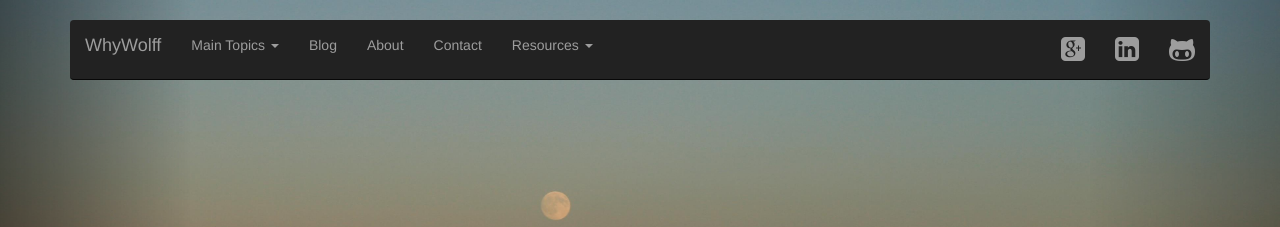
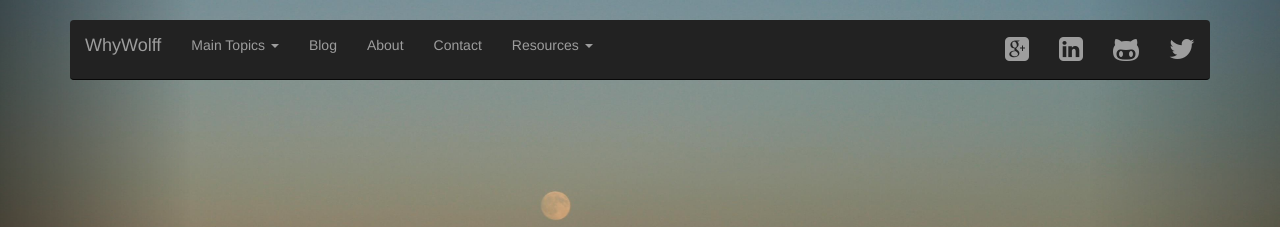
Before and after one commit to LifeHasOrder/LifeHasOrder.github.io, a Jekyll site: the page index.html, which Jekyll copies as it is, in a window 1280 px wide. Shown: the top 227 px of the page. Built offline with Jekyll 4.4.1, drawn with Linux system fonts in a browser that asks for light colours; nearby versions of some CDN libraries.

Commit message:
update links

```diff
--- a/_layouts/about.html
+++ b/_layouts/about.html
@@ -75,8 +75,9 @@
                 </li>
               </ul>
               <ul class="nav navbar-nav navbar-right">
-              	<li class="pull-right"><a href="https://github.com/awolff2"><i class="fa fa-github-alt fa-2x"></i></a></li>
-              	<li class="pull-right"><a href="https://www.linkedin.com/in/alexanderwolff7"><i class="fa fa-linkedin-square fa-2x"></i></a></li>
+              	<li class="pull-right"><a href="https://twitter.com/LifeHasOrder"><i class="fa fa-twitter fa-2x"></i></a></li>
+              	<li class="pull-right"><a href="https://github.com/LifeHasOrder"><i class="fa fa-github-alt fa-2x"></i></a></li>
+              	<li class="pull-right"><a href="https://www.linkedin.com/in/lifehasorder"><i class="fa fa-linkedin-square fa-2x"></i></a></li>
               	<li class="pull-right"><a href="https://plus.google.com/100151160303383716744/about"><i class="fa fa-google-plus-square fa-2x"></i></a></li>
             	</ul>
             </div>
--- a/_layouts/default.html
+++ b/_layouts/default.html
@@ -75,8 +75,9 @@
                 </li>
               </ul>
               <ul class="nav navbar-nav navbar-right">
-              	<li class="pull-right"><a href="https://github.com/awolff2"><i class="fa fa-github-alt fa-2x"></i></a></li>
-              	<li class="pull-right"><a href="https://www.linkedin.com/in/alexanderwolff7"><i class="fa fa-linkedin-square fa-2x"></i></a></li>
+              	<li class="pull-right"><a href="https://twitter.com/LifeHasOrder"><i class="fa fa-twitter fa-2x"></i></a></li>
+              	<li class="pull-right"><a href="https://github.com/LifeHasOrder"><i class="fa fa-github-alt fa-2x"></i></a></li>
+              	<li class="pull-right"><a href="https://www.linkedin.com/in/lifehasorder"><i class="fa fa-linkedin-square fa-2x"></i></a></li>
               	<li class="pull-right"><a href="https://plus.google.com/100151160303383716744/about"><i class="fa fa-google-plus-square fa-2x"></i></a></li>
             	</ul>
             </div>
--- a/_layouts/topics.html
+++ b/_layouts/topics.html
@@ -75,8 +75,9 @@
                 </li>
               </ul>
               <ul class="nav navbar-nav navbar-right">
-              	<li class="pull-right"><a href="https://github.com/awolff2"><i class="fa fa-github-alt fa-2x"></i></a></li>
-              	<li class="pull-right"><a href="https://www.linkedin.com/in/alexanderwolff7"><i class="fa fa-linkedin-square fa-2x"></i></a></li>
+              	<li class="pull-right"><a href="https://twitter.com/LifeHasOrder"><i class="fa fa-twitter fa-2x"></i></a></li>
+              	<li class="pull-right"><a href="https://github.com/LifeHasOrder"><i class="fa fa-github-alt fa-2x"></i></a></li>
+              	<li class="pull-right"><a href="https://www.linkedin.com/in/lifehasorder"><i class="fa fa-linkedin-square fa-2x"></i></a></li>
               	<li class="pull-right"><a href="https://plus.google.com/100151160303383716744/about"><i class="fa fa-google-plus-square fa-2x"></i></a></li>
             	</ul>
             </div>
--- a/index.html
+++ b/index.html
@@ -75,8 +75,9 @@
                 </li>
               </ul>
               <ul class="nav navbar-nav navbar-right">
-              	<li class="pull-right"><a href="https://github.com/awolff2"><i class="fa fa-github-alt fa-2x"></i></a></li>
-              	<li class="pull-right"><a href="https://www.linkedin.com/in/alexanderwolff7"><i class="fa fa-linkedin-square fa-2x"></i></a></li>
+                <li class="pull-right"><a href="https://twitter.com/LifeHasOrder"><i class="fa fa-twitter fa-2x"></i></a></li>
+              	<li class="pull-right"><a href="https://github.com/LifeHasOrder"><i class="fa fa-github-alt fa-2x"></i></a></li>
+              	<li class="pull-right"><a href="https://www.linkedin.com/in/lifehasorder"><i class="fa fa-linkedin-square fa-2x"></i></a></li>
               	<li class="pull-right"><a href="https://plus.google.com/100151160303383716744/about"><i class="fa fa-google-plus-square fa-2x"></i></a></li>
             	</ul>
             </div>
```
